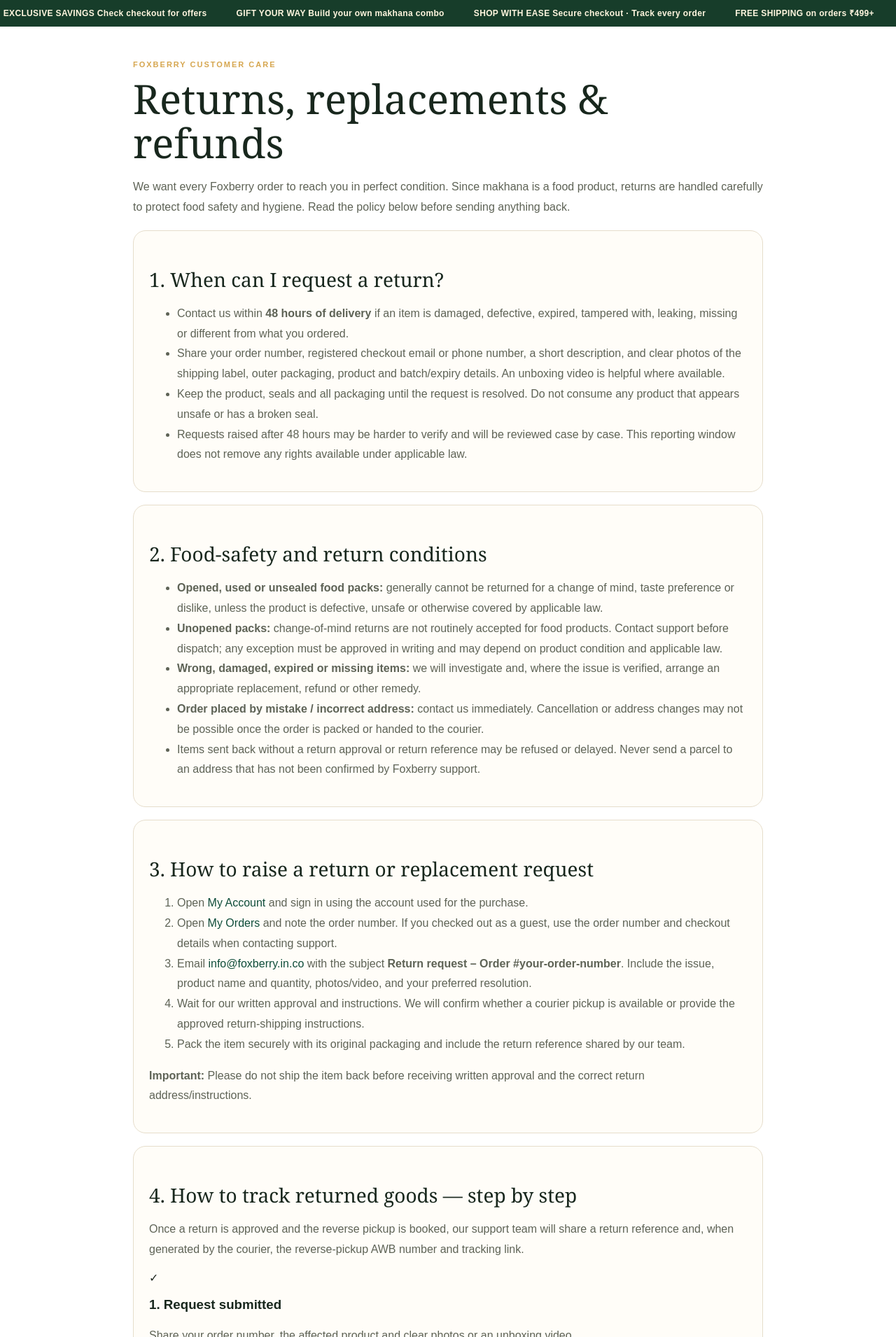
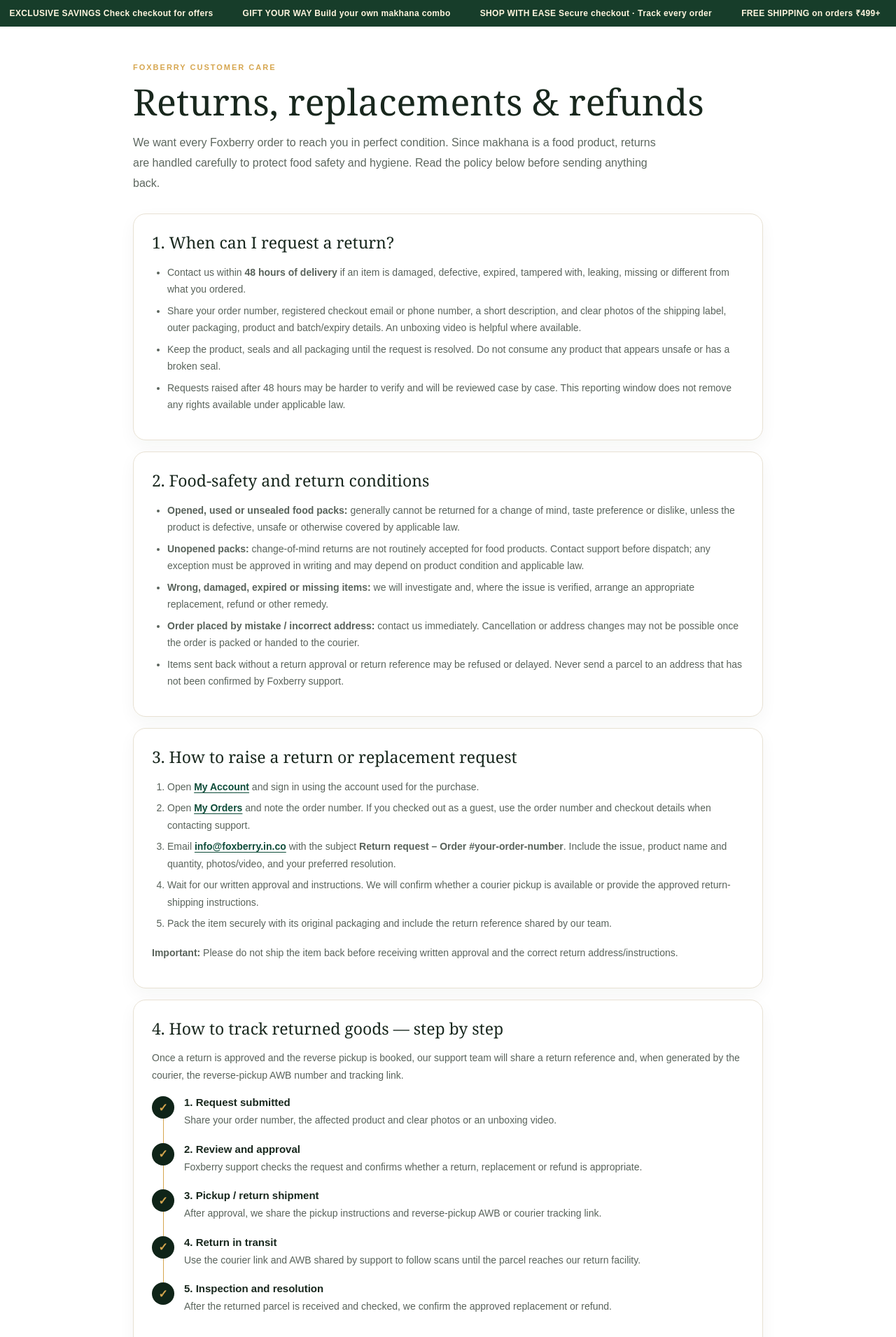
Before and after one commit to priyanshu3489/Makhana-Store-, a Next.js app: page /returns in a window 1280 px wide. Shown: the part 90-2000 px from the top of the page at 70% size. Built offline with nearby package versions, Linux system fonts and the light colour scheme; no server answers.

Commit message:
Style Foxberry returns policy and tracking steps

```diff
--- a/src/app/globals.css
+++ b/src/app/globals.css
@@ -1575,3 +1575,24 @@ body:not(:has(.hero)) .site-header .nav-basket-dot{
 .site-header-group .offer-marquee-track{
   margin:0 !important;
 }
+
+
+/* Foxberry returns policy page */
+.returns-page{max-width:900px;padding-top:48px;padding-bottom:64px}
+.returns-page>h1{font-family:Georgia,"Times New Roman",serif;font-size:clamp(34px,5vw,52px);font-weight:500;line-height:1.12;margin:12px 0 16px}
+.returns-page .returns-lead{max-width:760px;font-size:16px;line-height:1.8;color:#5d675f;margin-bottom:28px}
+.returns-page .content-panel{background:#fff;border:1px solid #e8e1d3;border-radius:18px;padding:24px 26px;margin:16px 0;box-shadow:0 8px 24px rgba(15,36,24,.045)}
+.returns-page .content-panel h2{font-family:Georgia,"Times New Roman",serif;font-size:23px;font-weight:500;color:#18271d;margin:0 0 12px}
+.returns-page .content-panel h3{font-size:15px;color:#18271d;margin:0 0 5px}
+.returns-page .content-panel p,.returns-page .content-panel li{color:#59635b;font-size:14px;line-height:1.75}
+.returns-page .content-panel ul,.returns-page .content-panel ol{padding-left:22px;margin:10px 0}
+.returns-page .content-panel li{padding:3px 0}
+.returns-page .content-panel a{color:#0f4d3a;text-decoration:underline;text-underline-offset:3px;font-weight:600}
+.returns-steps{display:grid;gap:0;margin:18px 0 22px}
+.returns-step{display:grid;grid-template-columns:34px 1fr;gap:12px;position:relative;padding:0 0 20px}
+.returns-step:not(:last-child):after{content:"";position:absolute;left:16px;top:32px;bottom:0;width:1px;background:#d6a64f}
+.returns-step-mark{width:32px;height:32px;border-radius:50%;display:grid;place-items:center;background:#0f2418;color:#d6a64f;font-weight:800;z-index:1}
+.returns-step p{margin:0}
+.returns-page .tracking-note{font-size:13px;line-height:1.7;color:#687168;background:#f8f6f0;border-left:3px solid #d6a64f;padding:14px 16px;border-radius:0 10px 10px 0;margin:18px 0}
+.returns-actions{display:flex;gap:12px;flex-wrap:wrap;margin:24px 0}
+@media(max-width:600px){.returns-page{padding-top:30px;padding-bottom:42px}.returns-page .content-panel{padding:19px 17px;border-radius:14px}.returns-page .content-panel h2{font-size:20px}.returns-page .returns-lead{font-size:15px}.returns-actions{display:grid;grid-template-columns:1fr}.returns-actions .btn{width:100%}}
```
